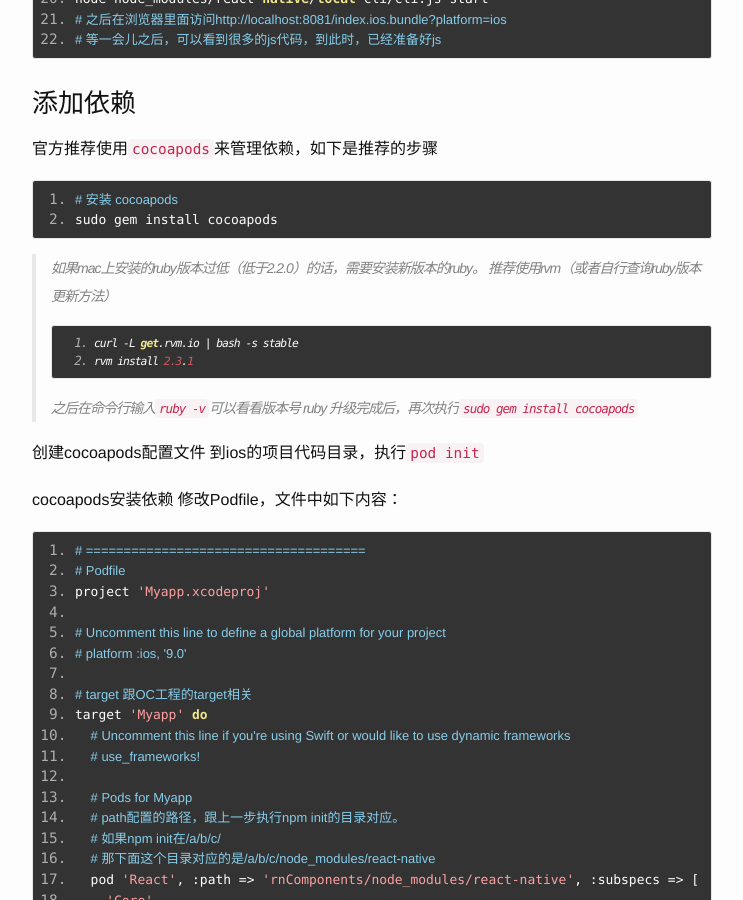
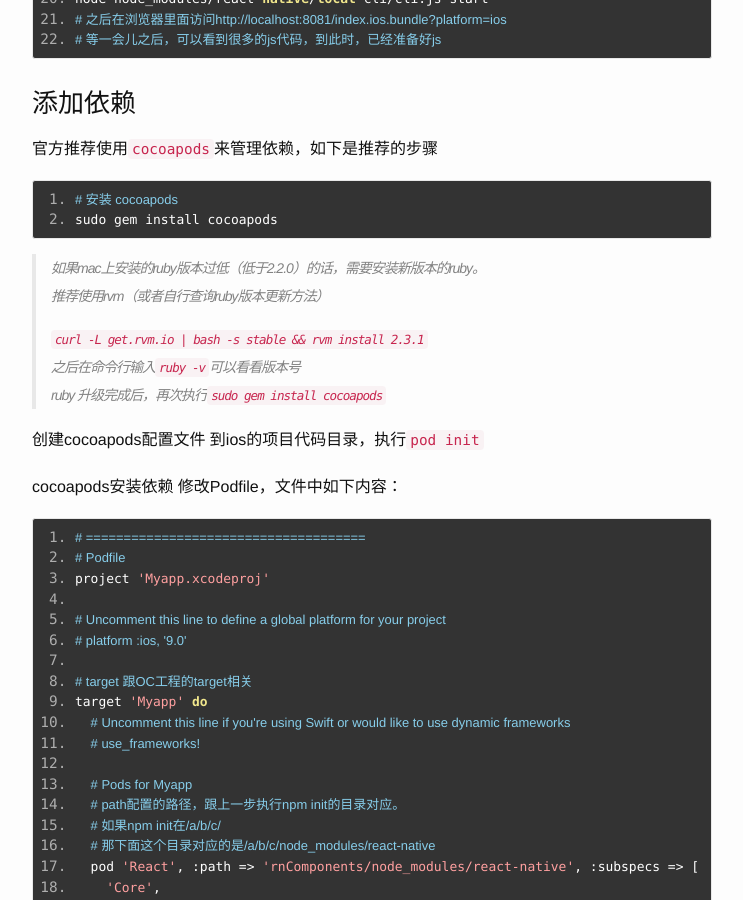
Before and after one commit to veizz/veizz.github.com, a Jekyll site: the page built from _posts/2016-09-17-react-native-with-OC-notes.md, in a window 1280 px wide and 900 px high, scrolled down 1441 px. Shown: the whole window, without its empty margins (268-1011 px from the left). Built offline with Jekyll 4.4.1, drawn with Linux system fonts in a browser that asks for light colours; comment, search, counter and statistics services are not loaded; part of the change alters nothing that is shown.

Commit message:
更新格式问题

````diff
--- a/_posts/2016-09-17-react-native-with-OC-notes.md
+++ b/_posts/2016-09-17-react-native-with-OC-notes.md
@@ -70,10 +70,8 @@ sudo gem install cocoapods
 
 > 如果mac上安装的ruby版本过低（低于2.2.0）的话，需要安装新版本的ruby。
 > 推荐使用rvm（或者自行查询ruby版本更新方法）
-> ```lang=shell
-> curl -L get.rvm.io | bash -s stable
-> rvm install 2.3.1
-> ```
+>
+> ```curl -L get.rvm.io | bash -s stable  &&  rvm install 2.3.1  ```
 > 之后在命令行输入`ruby -v`可以看看版本号
 > ruby 升级完成后，再次执行`sudo gem install cocoapods`
 
````
